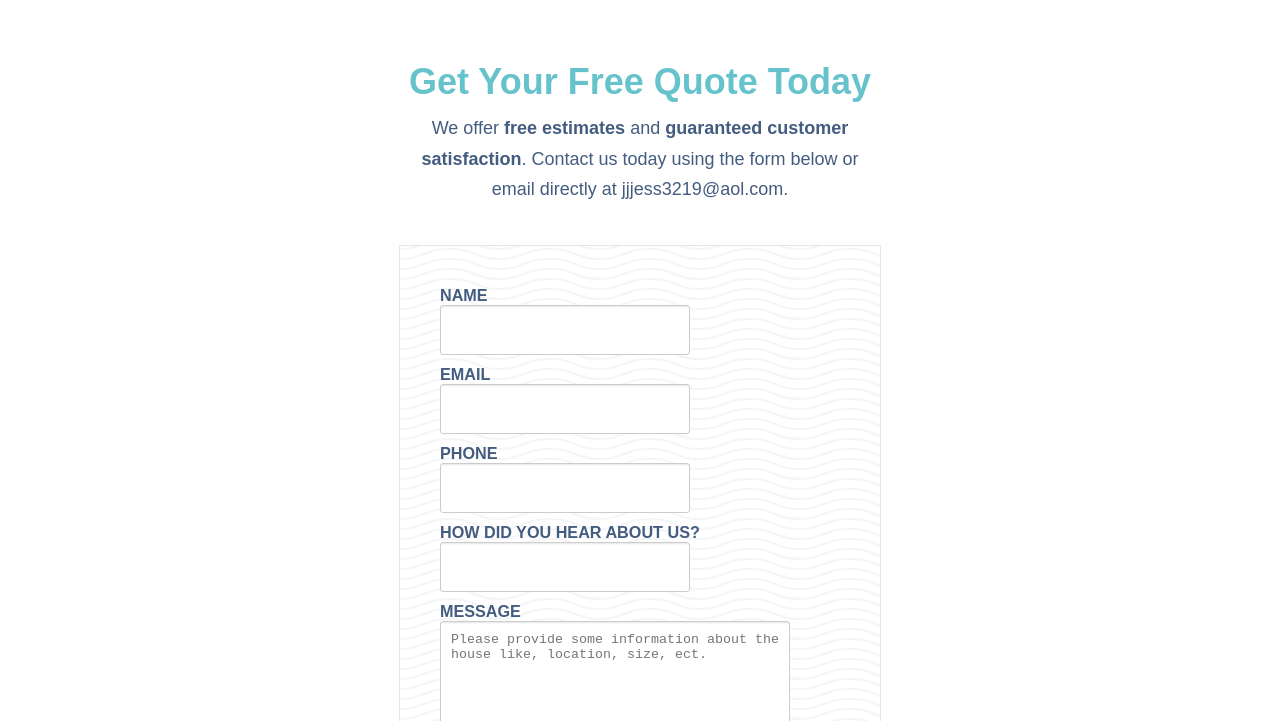
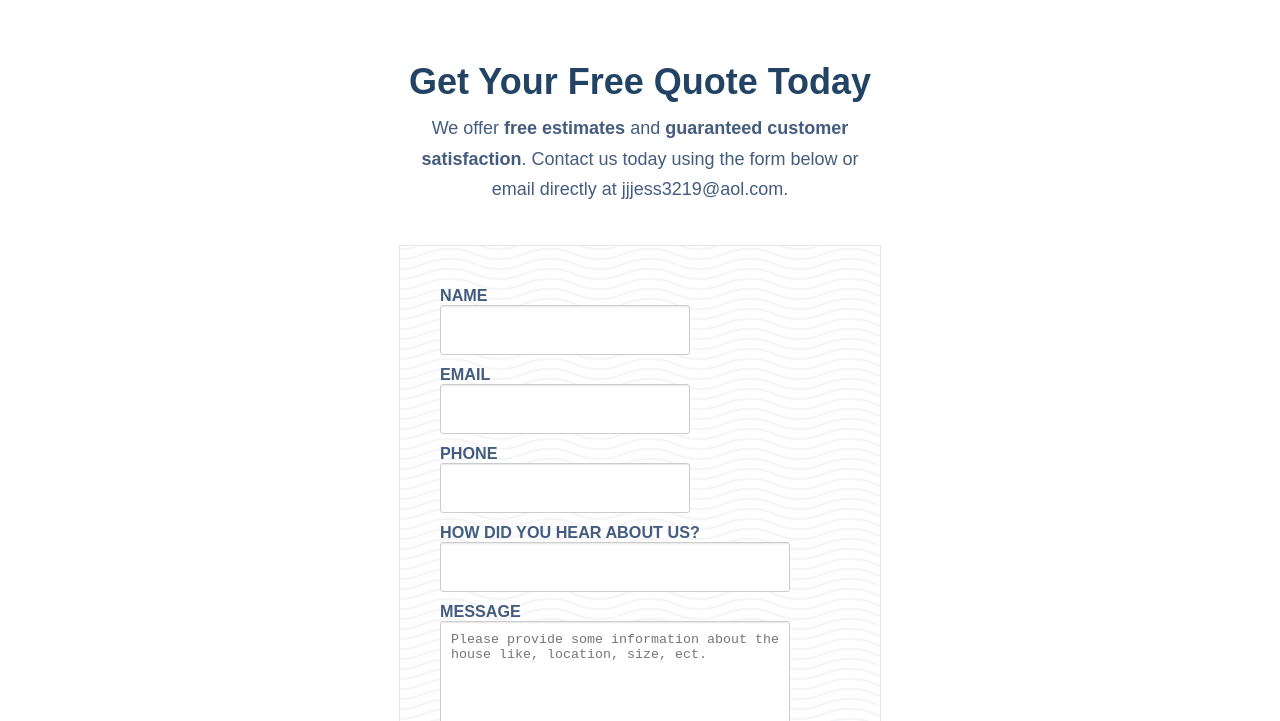
Before and after one commit to ajess33/A-Clean-Getaway-Website, a Gatsby site: page /contact in a window 1280 px wide. Shown: the part 79-800 px from the top of the page. Built offline with nearby package versions, Linux system fonts and the light colour scheme; Gatsby itself is replaced by a stand-in of ours.

Commit message:
input styling

```diff
--- a/src/pages/contact.js
+++ b/src/pages/contact.js
@@ -13,7 +13,7 @@ const Title = styled.div`
 `
 
 const H2 = styled.h2`
-  color: #66c3cc;
+  color: #224364;
   padding: 10px;
   margin-left: auto;
   margin-right: auto;
@@ -59,6 +59,10 @@ const Input = styled.input`
   font-weight: normal;
   margin-bottom: 10px;
   padding: 0 10px 0 10px;
+`
+
+const QuestionInput = styled(Input)`
+  width: 350px;
 `
 
 const MessageInput = styled.textarea`
@@ -126,7 +130,7 @@ class ContactForm extends React.Component {
           <Label>PHONE</Label>
           <Input type="phone" name="phone" />
           <Label>HOW DID YOU HEAR ABOUT US?</Label>
-          <Input className="hear" type="text" name="hear" />
+          <QuestionInput type="text" name="hear" />
           <Label>MESSAGE</Label>
           <MessageInput
             required
--- a/src/styles/home.css
+++ b/src/styles/home.css
@@ -68,12 +68,4 @@ img {
   margin: 0 auto;
 }
 
-/* ===================== */
-/* Contact */
-/* ===================== */
-
-.hear {
-  width: 350px;
-}
-
 /* Norwex photo cred: https://theresalongo.com/norwex/ */
```
